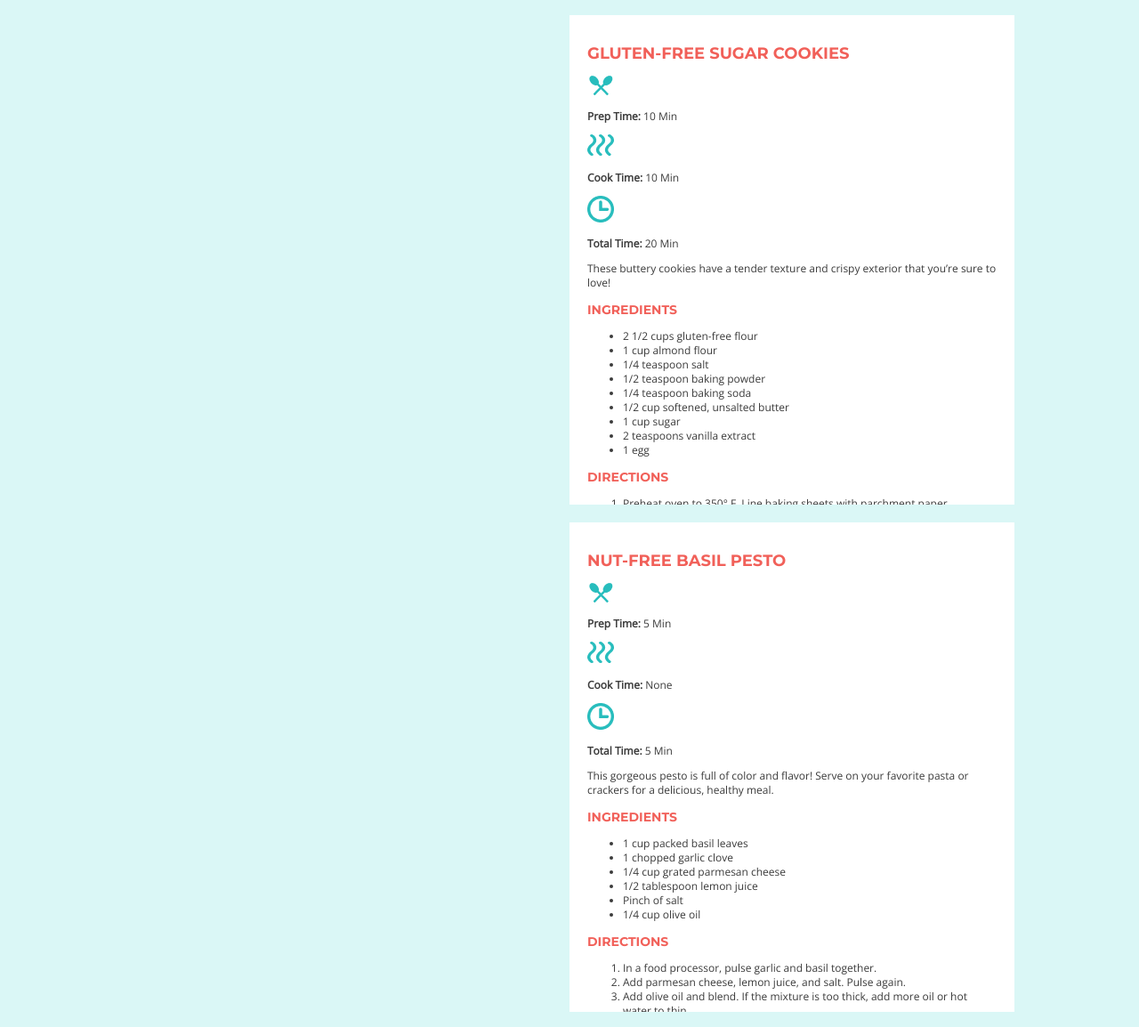
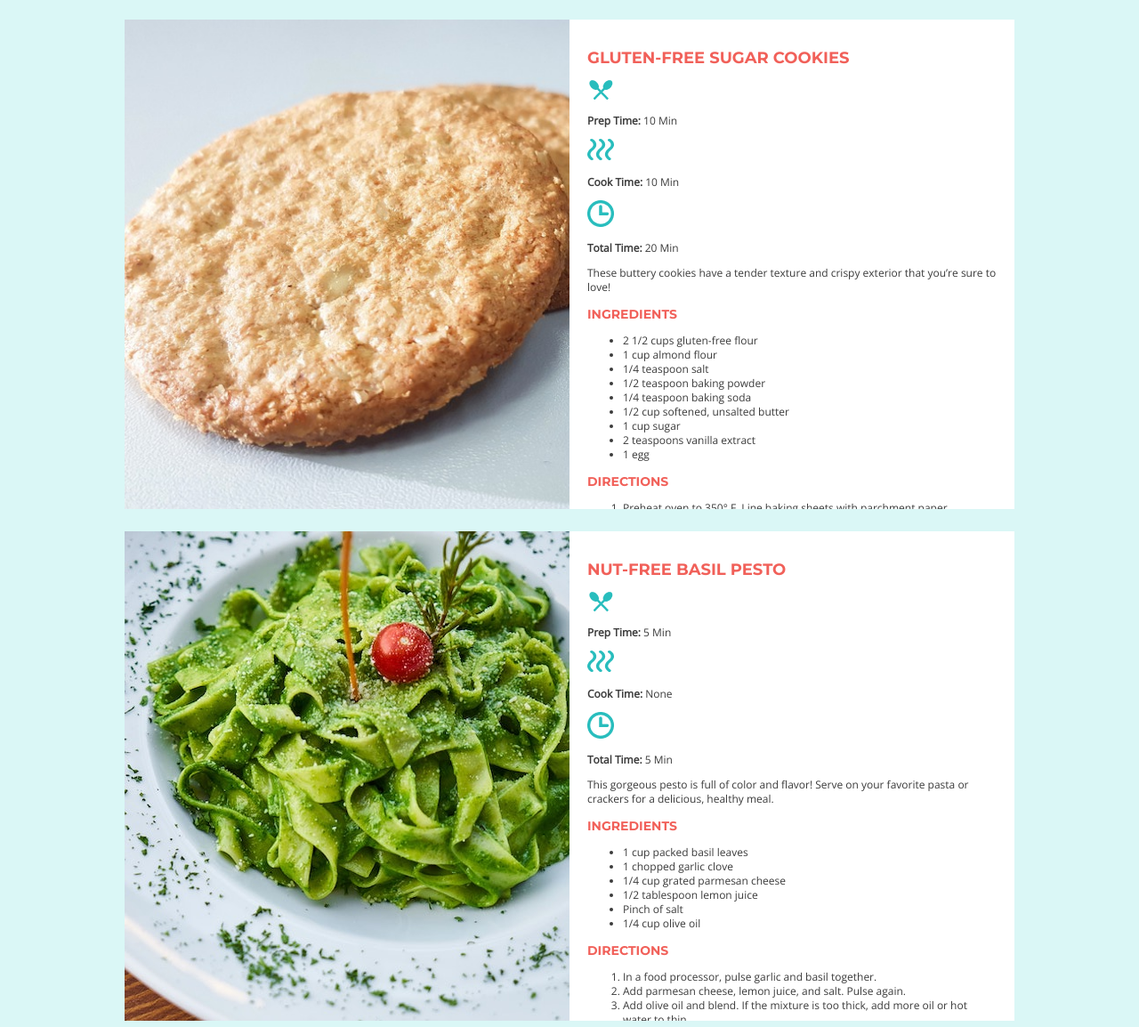
Before and after one commit to JanelleA/recipe-card-project, a plain HTML site: page index.html in a window 1280 px wide. Shown: the part 99-1253 px from the top of the page at 89% size. Drawn offline with nearby package versions, Linux system fonts and the light colour scheme.

Commit message:
Added recipe images and made corrections

```diff
--- a/css/style.css
+++ b/css/style.css
@@ -1,3 +1,5 @@
+/***** Global Styles *****/
+
 body {
     background-color: #daf7f6;
     color: #3b3b3b;
@@ -13,6 +15,9 @@ h3 {
     font-family: "Montserrat", sans-serif;
     text-transform: uppercase;
 }
+
+
+/***** Header Styles *****/
 
 header {
     background-color: #fff;
@@ -30,13 +35,16 @@ header img {
     padding-right: 20px;
 }
 
+
+/***** Main Styles *****/
+
 main {
     width: 1000px;
     margin: 0 auto;
 }
 
 main .card {
-    margin-top: 20px;
+    margin: 25px 0;
     overflow: auto;
 }
 
@@ -54,3 +62,18 @@ main .recipe {
     background-color: #fff;
     box-sizing: border-box;
 }
+
+#cookies .image {
+    background: url("../img/gluten-free-sugar-cookies.jpg");
+    background-size: cover;
+}
+
+#pesto .image {
+    background: url("../img/nut-free-pesto.jpg");
+    background-size: cover;
+}
+
+#salad .image {
+    background: url("../img/watermelon-salad.jpg");
+    background-size: cover;
+}
```
